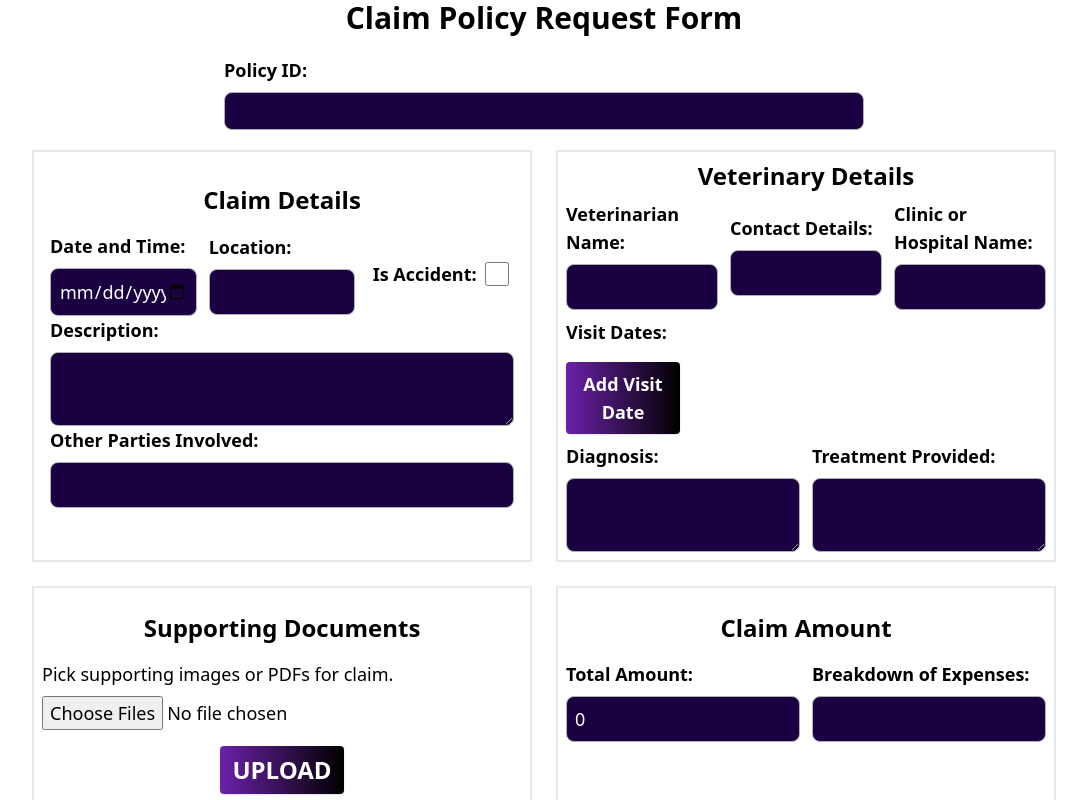
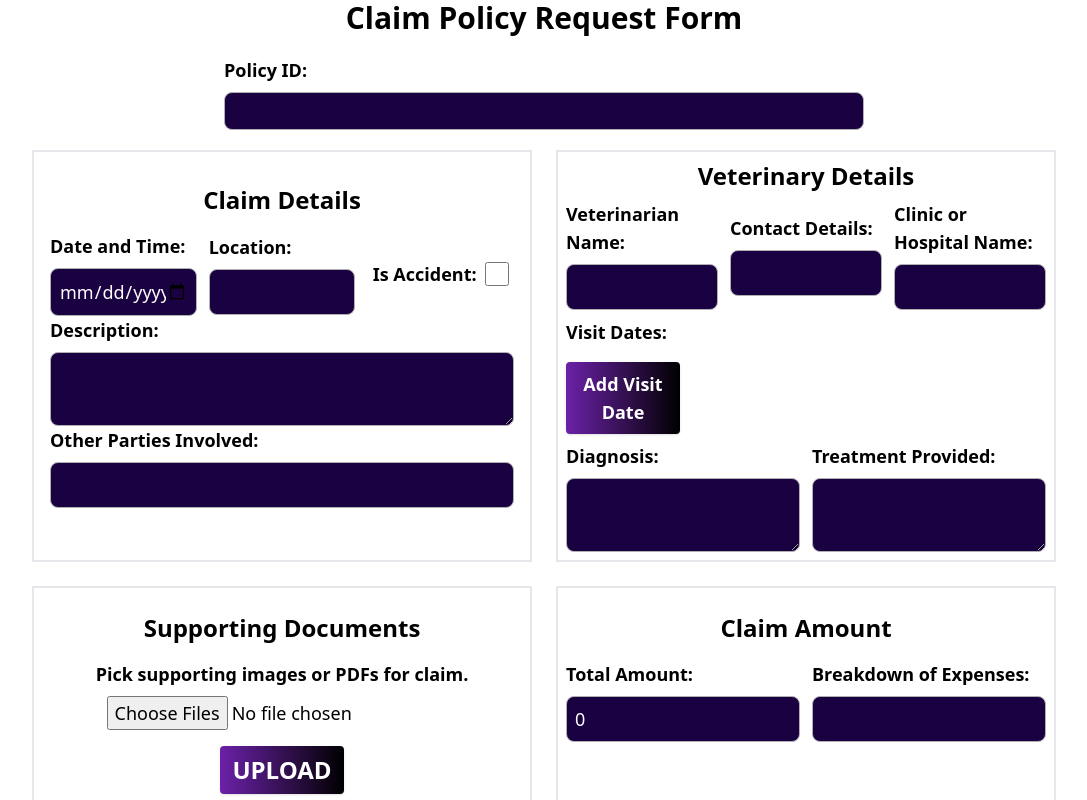
Before and after one commit to vishal5208/UpdatedShwanSuraksha, a React (Create React App) app in the folder frontend/: page /test in a window 1280 px wide. Shown: the top 800 px of the page, without its empty margins (96-1183 px from the left). Built offline with nearby package versions, Linux system fonts and the light colour scheme.

Commit message:
supporting documents

```diff
--- a/frontend/src/pages/TestPage.jsx
+++ b/frontend/src/pages/TestPage.jsx
@@ -396,10 +396,13 @@ const TestPage = () => {
 						</h2>
 						<form
 							id="upload-form"
-							className="flex flex-col space-y-2"
+							className="flex flex-col items-center justify-center space-y-2"
 							onSubmit={handleFileSubmit}
 						>
-							<label htmlFor="filepicker" className="text-black sm:text-lg">
+							<label
+								htmlFor="filepicker"
+								className="font-semibold sm:text-lg font-spaceGrotesk"
+							>
 								Pick supporting images or PDFs for claim.
 							</label>
 							<input
@@ -413,7 +416,7 @@ const TestPage = () => {
 								required
 							/>
 
-							<div className="self-center">
+							<div className=" ">
 								<button
 									type="submit"
 									disabled={isUploading}
```
